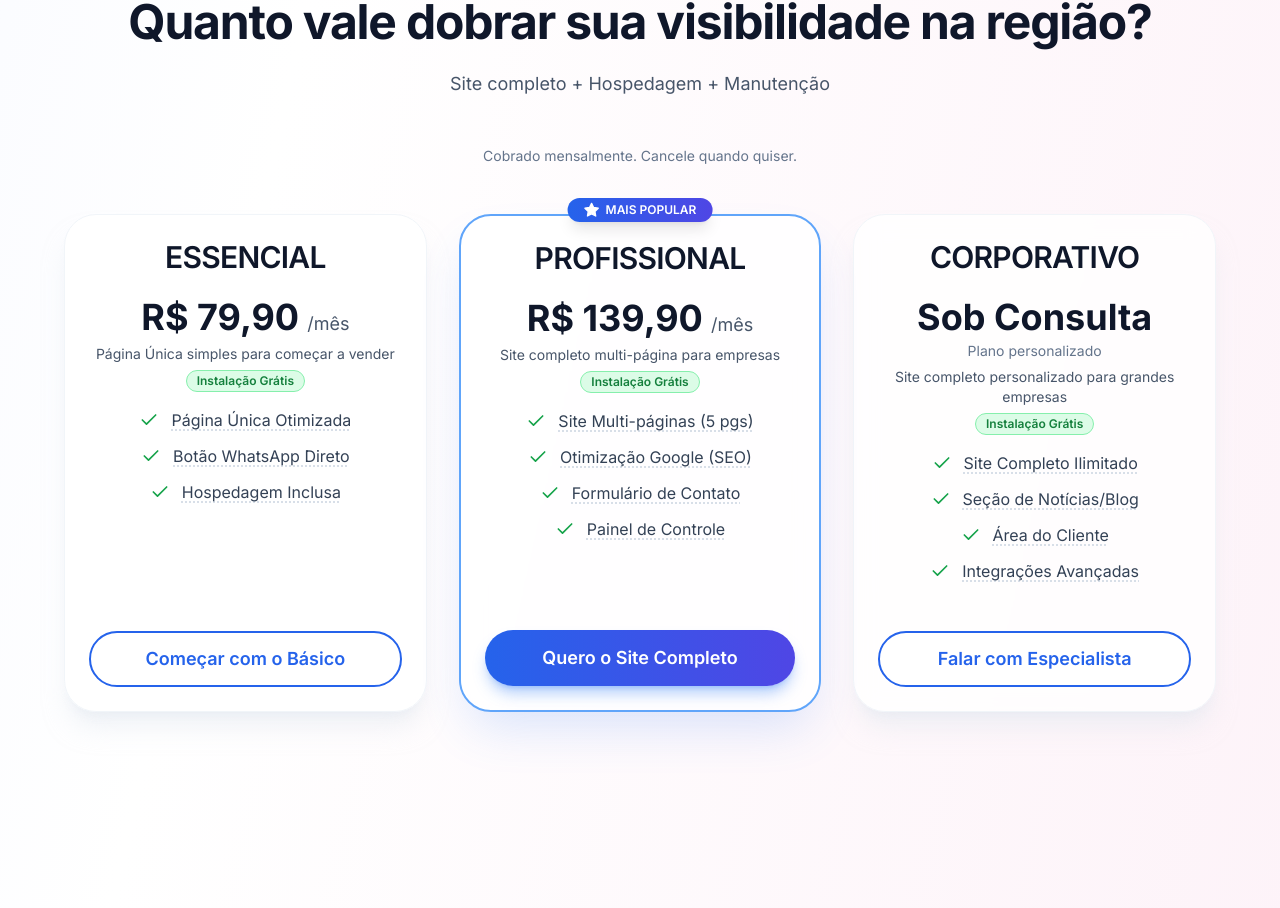
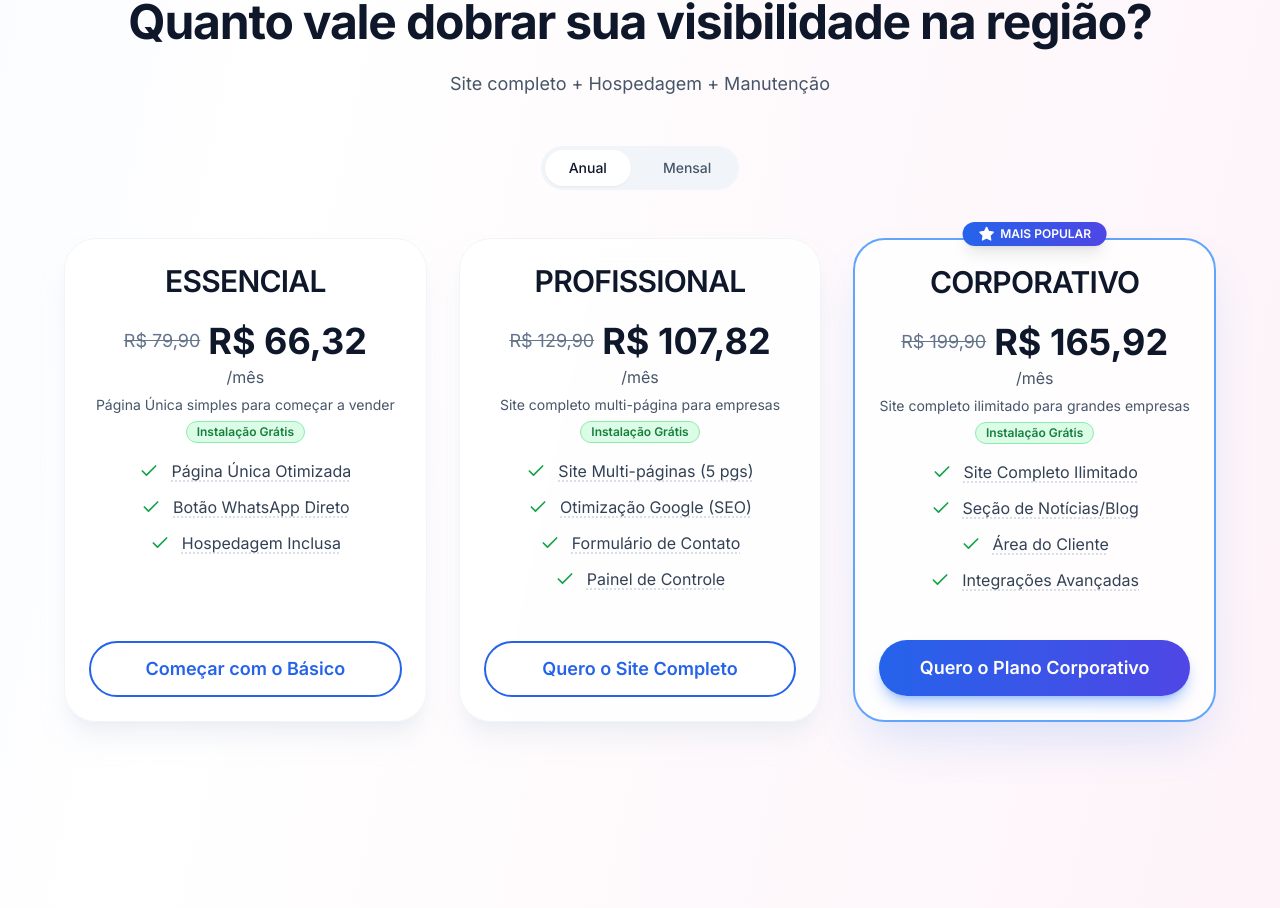
Before and after one commit to jonataswm01/projeto-waas, a Next.js app: page / in a window 1280 px wide. Shown: the part 4484-5392 px from the top of the page. Built offline with nearby package versions, Linux system fonts and the light colour scheme.

Commit message:
feat: enhance pricing section with annual/monthly toggle and updated pricing details; improve user experience with animated price display and layout adjustments

```diff
--- a/components/marketing/pricing-section.tsx
+++ b/components/marketing/pricing-section.tsx
@@ -1,6 +1,7 @@
 "use client";
 
-import { motion } from "framer-motion";
+import { useState } from "react";
+import { motion, AnimatePresence } from "framer-motion";
 import Link from "next/link";
 import { Check, Star, HelpCircle } from "lucide-react";
 import { Card, CardContent, CardHeader, CardTitle } from "@/components/ui/card";
@@ -49,7 +50,7 @@ const plans: Plan[] = [
   {
     id: "profissional",
     name: "PROFISSIONAL",
-    monthlyPrice: 139.90,
+    monthlyPrice: 129.90,
     description: "Site completo multi-página para empresas",
     features: [
       {
@@ -69,14 +70,14 @@ const plans: Plan[] = [
         description: "Acesso a um painel administrativo para gerenciar conteúdo, visualizar estatísticas e fazer atualizações."
       }
     ],
-    isPopular: true,
+    isPopular: false,
     buttonText: "Quero o Site Completo"
   },
   {
     id: "corporativo",
     name: "CORPORATIVO",
-    monthlyPrice: 0, // "Sob Consulta"
-    description: "Site completo personalizado para grandes empresas",
+    monthlyPrice: 199.90,
+    description: "Site completo ilimitado para grandes empresas",
     features: [
       {
         name: "Site Completo Ilimitado",
@@ -95,8 +96,8 @@ const plans: Plan[] = [
         description: "Integração com ferramentas de CRM, analytics, marketing automation e outras plataformas empresariais."
       }
     ],
-    isPopular: false,
-    buttonText: "Falar com Especialista"
+    isPopular: true,
+    buttonText: "Quero o Plano Corporativo"
   }
 ];
 
@@ -145,6 +146,17 @@ function FeatureItem({ feature, isMobile = false }: { feature: Feature; isMobile
 }
 
 export function PricingSection() {
+  const [isAnnual, setIsAnnual] = useState(true);
+  const discount = 0.17; // 17% de desconto (equivalente a 2 meses grátis)
+
+  const calculatePrice = (monthlyPrice: number) => {
+    if (isAnnual) {
+      // Retorna o valor mensal com desconto (valor anual / 12)
+      return (monthlyPrice * 12 * (1 - discount)) / 12;
+    }
+    return monthlyPrice;
+  };
+
   const formatPrice = (price: number) => {
     return new Intl.NumberFormat("pt-BR", {
       style: "currency",
@@ -176,20 +188,44 @@ export function PricingSection() {
           Site completo + Hospedagem + Manutenção
         </motion.p>
 
-        <motion.p
+        {/* Botões Mensal/Anual */}
+        <motion.div
           initial={{ opacity: 0, y: 20 }}
           whileInView={{ opacity: 1, y: 0 }}
           viewport={{ once: true }}
-          transition={{ duration: 0.6, delay: 0.15 }}
-          className="text-sm text-slate-500 text-center mb-8 md:mb-12"
+          transition={{ duration: 0.6, delay: 0.1 }}
+          className="flex flex-col items-center justify-center gap-4 mb-8 md:mb-12"
         >
-          Cobrado mensalmente. Cancele quando quiser.
-        </motion.p>
+          <div className="flex items-center gap-2 bg-slate-100 rounded-full p-1">
+            <button
+              type="button"
+              onClick={() => setIsAnnual(true)}
+              className={`rounded-full px-4 sm:px-6 py-2 text-sm font-medium transition-all duration-200 ${
+                isAnnual
+                  ? "bg-white text-slate-900 shadow-sm"
+                  : "text-slate-600 bg-transparent hover:text-slate-900 active:bg-slate-200"
+              }`}
+            >
+              Anual
+            </button>
+            <button
+              type="button"
+              onClick={() => setIsAnnual(false)}
+              className={`rounded-full px-4 sm:px-6 py-2 text-sm font-medium transition-all duration-200 ${
+                !isAnnual
+                  ? "bg-white text-slate-900 shadow-sm"
+                  : "text-slate-600 bg-transparent hover:text-slate-900 active:bg-slate-200"
+              }`}
+            >
+              Mensal
+            </button>
+          </div>
+        </motion.div>
 
         {/* Grid de Planos */}
         <div className="grid grid-cols-1 md:grid-cols-3 gap-6 md:gap-8 max-w-6xl mx-auto">
           {plans.map((plan, index) => {
-            const isCustomPrice = plan.monthlyPrice === 0;
+            const annualPrice = calculatePrice(plan.monthlyPrice);
 
             return (
               <motion.div
@@ -223,21 +259,42 @@ export function PricingSection() {
 
                     {/* Preço */}
                     <div className="flex flex-col items-center gap-2 mb-4">
-                      {isCustomPrice ? (
-                        <div className="flex flex-col items-center gap-1">
+                      <AnimatePresence mode="wait">
+                        {isAnnual ? (
+                          <motion.div
+                            key="annual"
+                            initial={{ opacity: 0, y: -10 }}
+                            animate={{ opacity: 1, y: 0 }}
+                            exit={{ opacity: 0, y: 10 }}
+                            transition={{ duration: 0.3 }}
+                            className="flex flex-col items-center gap-1"
+                          >
+                            <div className="flex flex-col sm:flex-row items-center gap-2">
+                              <span className="text-base sm:text-lg text-slate-500 line-through">
+                                {formatPrice(plan.monthlyPrice)}
+                              </span>
                               <span className="text-2xl sm:text-3xl md:text-4xl font-bold text-slate-900">
-                            Sob Consulta
+                                {formatPrice(annualPrice)}
                               </span>
-                          <span className="text-sm text-slate-500">Plano personalizado</span>
                             </div>
+                            <span className="text-sm sm:text-base text-slate-600">/mês</span>
+                          </motion.div>
                         ) : (
-                        <div className="flex items-baseline gap-2">
+                          <motion.div
+                            key="monthly"
+                            initial={{ opacity: 0, y: -10 }}
+                            animate={{ opacity: 1, y: 0 }}
+                            exit={{ opacity: 0, y: 10 }}
+                            transition={{ duration: 0.3 }}
+                            className="flex items-baseline gap-2"
+                          >
                             <span className="text-2xl sm:text-3xl md:text-4xl font-bold text-slate-900">
                               {formatPrice(plan.monthlyPrice)}
                             </span>
                             <span className="text-base sm:text-lg text-slate-600">/mês</span>
-                        </div>
+                          </motion.div>
                         )}
+                      </AnimatePresence>
                     </div>
 
                     <p className="text-sm text-slate-600">{plan.description}</p>
```
Lines whose indentation alone changed are shown as unchanged.
